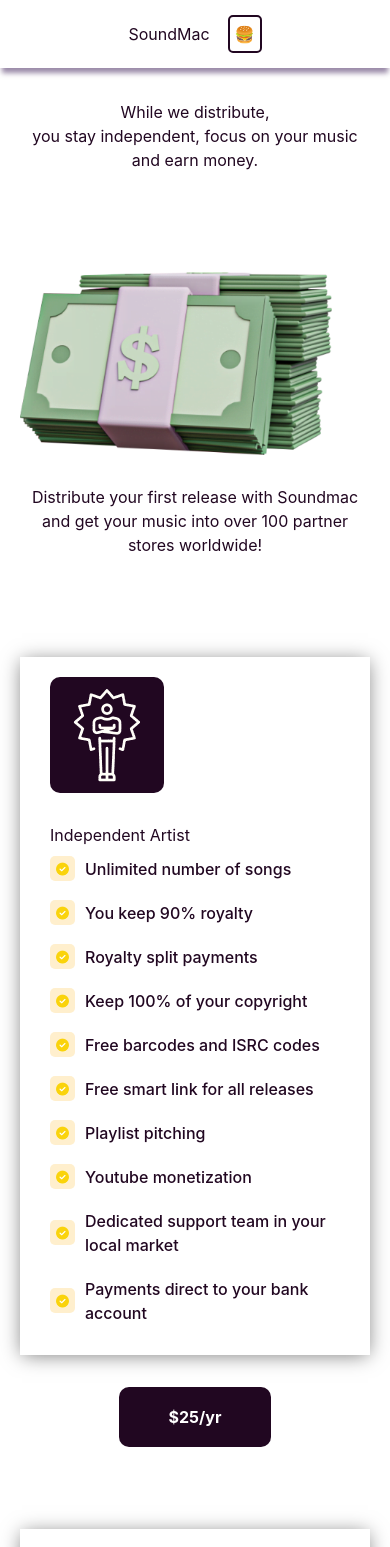
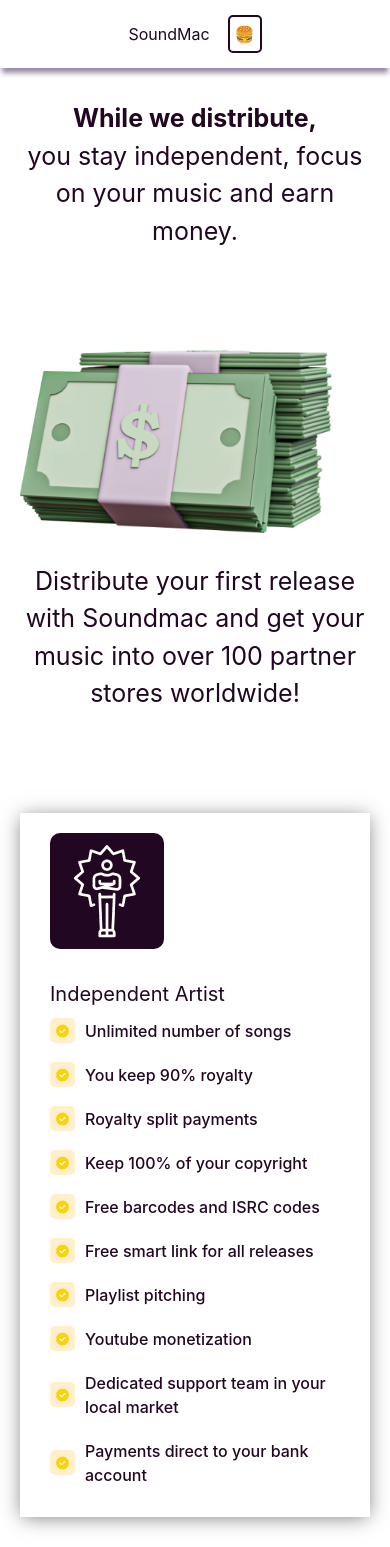
Before and after one commit to Tobbeycc1/soundmac, a React (Create React App) app: page /pricing in a window 390 px wide. Shown: the top 1547 px of the page. Built offline with nearby package versions, Linux system fonts and the light colour scheme.

Commit message:
pricing page done 1920

```diff
--- a/src/CSS files/Pricing.module.css
+++ b/src/CSS files/Pricing.module.css
@@ -2,6 +2,10 @@
     text-align: center;
     margin-top: 100px;
     padding: 0px 20px;
+}
+.whileWeDistribute{
+    font-size: 2.2vw;
+    font-weight: bold;
 }
 .cash{
     display: inline-block;
@@ -40,8 +44,21 @@
 }
 .distributeHeader{
     margin-top: 30px;
+    font-size: 2.2vw;
+}
+.iA{
+    font-size: 1.5vw;
 }
 @media screen and (max-width: 999px) {
+    .iA{
+        font-size: 20px;
+    }
+    .whileWeDistribute{
+        font-size: 25px;
+    }
+    .distributeHeader{
+        font-size: 25px;
+    }
     .cash{
         display: block;
       text-align: center;
--- a/src/CSS files/pricingCheckBullet.module.css
+++ b/src/CSS files/pricingCheckBullet.module.css
@@ -13,6 +13,7 @@
     margin: 10px 0px;
     font-weight: 500;
     vertical-align: middle;
+    font-size: 1.2vw;
 }
 @media screen and (max-width: 999px) {
     .bulletText{
@@ -21,6 +22,7 @@
         font-weight: 500;
         vertical-align: middle;
         width: 65vw;
+        font-size: 16px;
     }
 }
 @media screen and (max-width: 360px) {
--- a/src/Pages/Pricing.js
+++ b/src/Pages/Pricing.js
@@ -16,7 +16,7 @@
 
 
            <div className={classes.pricingCon}>
-            <h1>While we distribute, <br/> <span className={classes.noBoldOnHeader}>you stay independent, focus on your music and earn money.</span></h1>
+            <h1 className={classes.whileWeDistribute}>While we distribute, <br/> <span className={classes.noBoldOnHeader}>you stay independent, focus on your music and earn money.</span></h1>
            </div>
 
            <div className={classes.pricingCardsCon}>
@@ -33,7 +33,7 @@
             <div className={classes.pricingCardsSubCon}>
                 <div className={classes.pricingCardsTextSubCon}>
                 <img className={classes.independentArtistLogo} src={independentArtistLogo} alt= "independent artis Logo"/>
-                <h2>Independent Artist</h2>
+                <h2 className={classes.iA}>Independent Artist</h2>
                 <PricingCheckBullet bulletText="Unlimited number of songs"/>
                 <PricingCheckBullet bulletText="You keep 90% royalty"/>
                 <PricingCheckBullet bulletText="Royalty split payments"/>
@@ -53,7 +53,7 @@
             <div className={classes.pricingCardsSubConMiniLabel}>
             <div className={classes.pricingCardsTextSubCon}>
                 <img className={classes.independentArtistLogo} src={miniLabelLogo} alt= ""/>
-                <h2>Mini Label Service (10 artists)</h2>
+                <h2 className={classes.iA}>Mini Label Service (10 artists)</h2>
                 <PricingCheckBullet bulletText="Accounting Services"/>
                 <PricingCheckBullet bulletText="You keep 85% royalty"/>
                 <PricingCheckBullet bulletText="Keep 100% of your copyright"/>
@@ -73,7 +73,7 @@
             <div className={classes.pricingCardsSubCon}>
             <div className={classes.pricingCardsTextSubCon}>
                 <img className={classes.independentArtistLogo} src={fullLabelLogo} alt= ""/>
-                <h2>Full Label Service (unlimited artists)</h2>
+                <h2 className={classes.iA}>Full Label Service (unlimited artists)</h2>
                 <PricingCheckBullet bulletText="Accounting Services"/>
                 <PricingCheckBullet bulletText="You keep 85% royalty"/>
                 <PricingCheckBullet bulletText="Keep 100% of your copyright"/>
```
